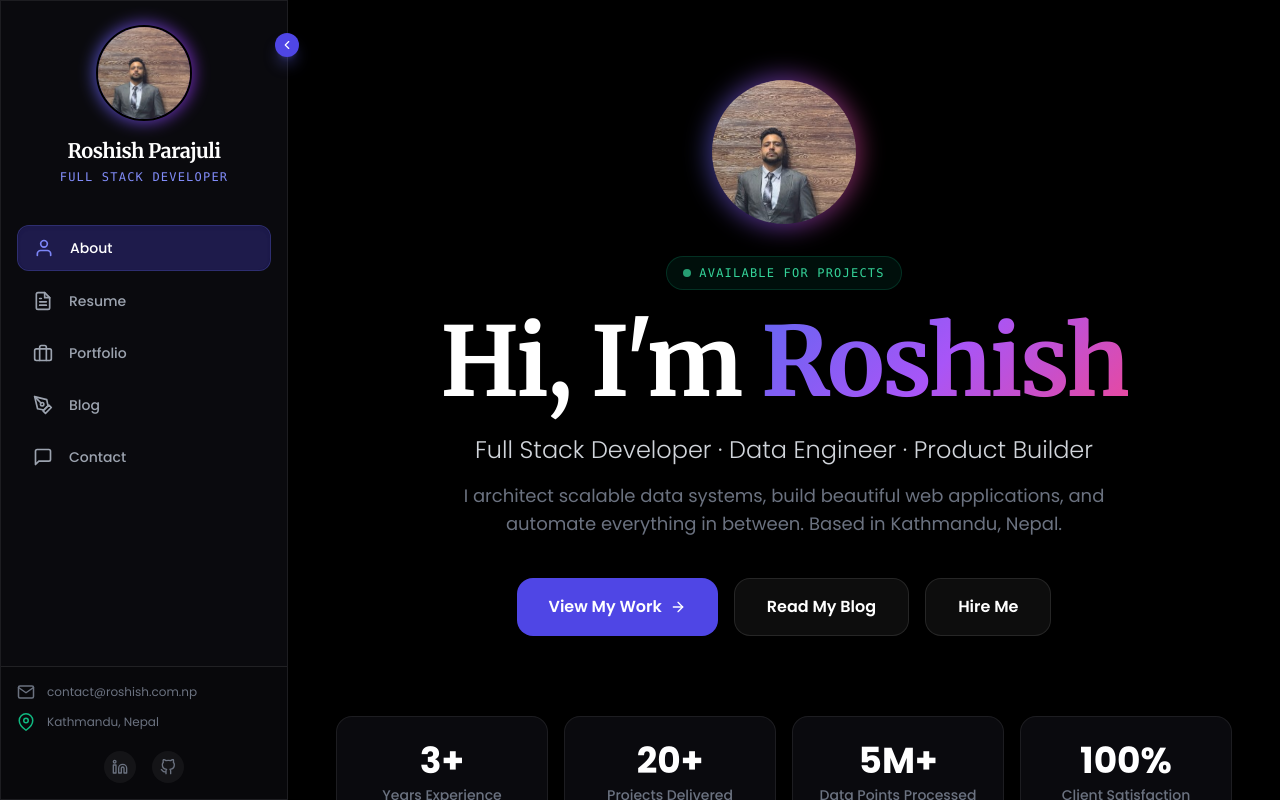
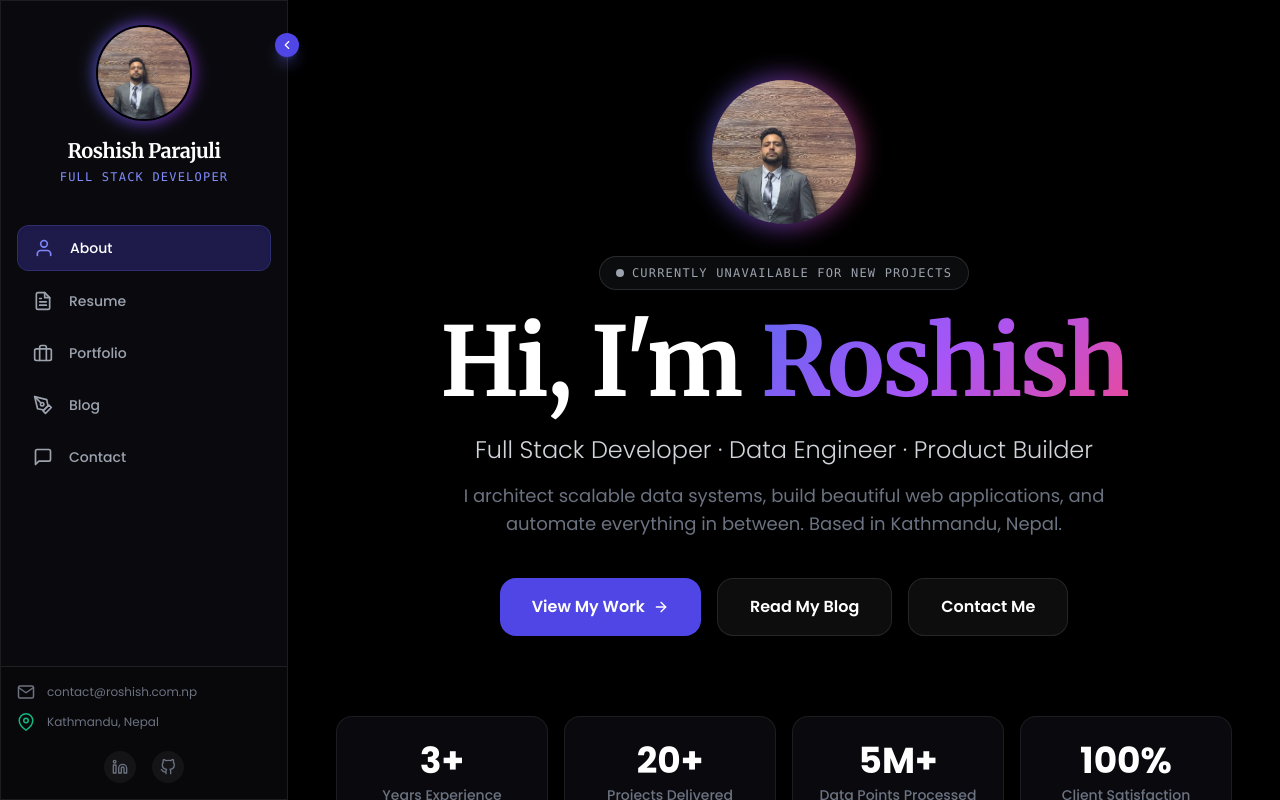
Before and after one commit to Roshish-Parajuli/f2, a Next.js app: page / in a window 1280 px wide. Built offline with nearby package versions, Linux system fonts and the light colour scheme.

Commit message:
updated about section

```diff
--- a/components/About.tsx
+++ b/components/About.tsx
@@ -85,9 +85,9 @@ export default function About() {
           animate={{ opacity: 1, y: 0 }}
           transition={{ duration: 0.7 }}
         >
-          <div className="inline-flex items-center gap-2 bg-emerald-600/10 border border-emerald-500/20 text-emerald-400 text-xs font-mono uppercase tracking-widest px-4 py-2 rounded-full mb-6">
-            <span className="w-2 h-2 bg-emerald-400 rounded-full animate-pulse" />
-            Available for projects
+          <div className="inline-flex items-center gap-2 bg-gray-500/10 border border-gray-400/20 text-gray-400 text-xs font-mono uppercase tracking-widest px-4 py-2 rounded-full mb-6">
+            <span className="w-2 h-2 bg-gray-400 rounded-full" />
+            Currently unavailable for new projects
           </div>
 
           <h1 className="text-5xl md:text-7xl lg:text-8xl font-bold text-white mb-6 tracking-tight leading-[1.1]">
@@ -128,7 +128,7 @@ export default function About() {
             href="/contact"
             className="px-8 py-4 rounded-2xl bg-white/5 hover:bg-white/10 text-white font-semibold transition-all border border-white/10 hover:border-white/20"
           >
-            Hire Me
+            Contact Me
           </Link>
         </motion.div>
       </div>
```
